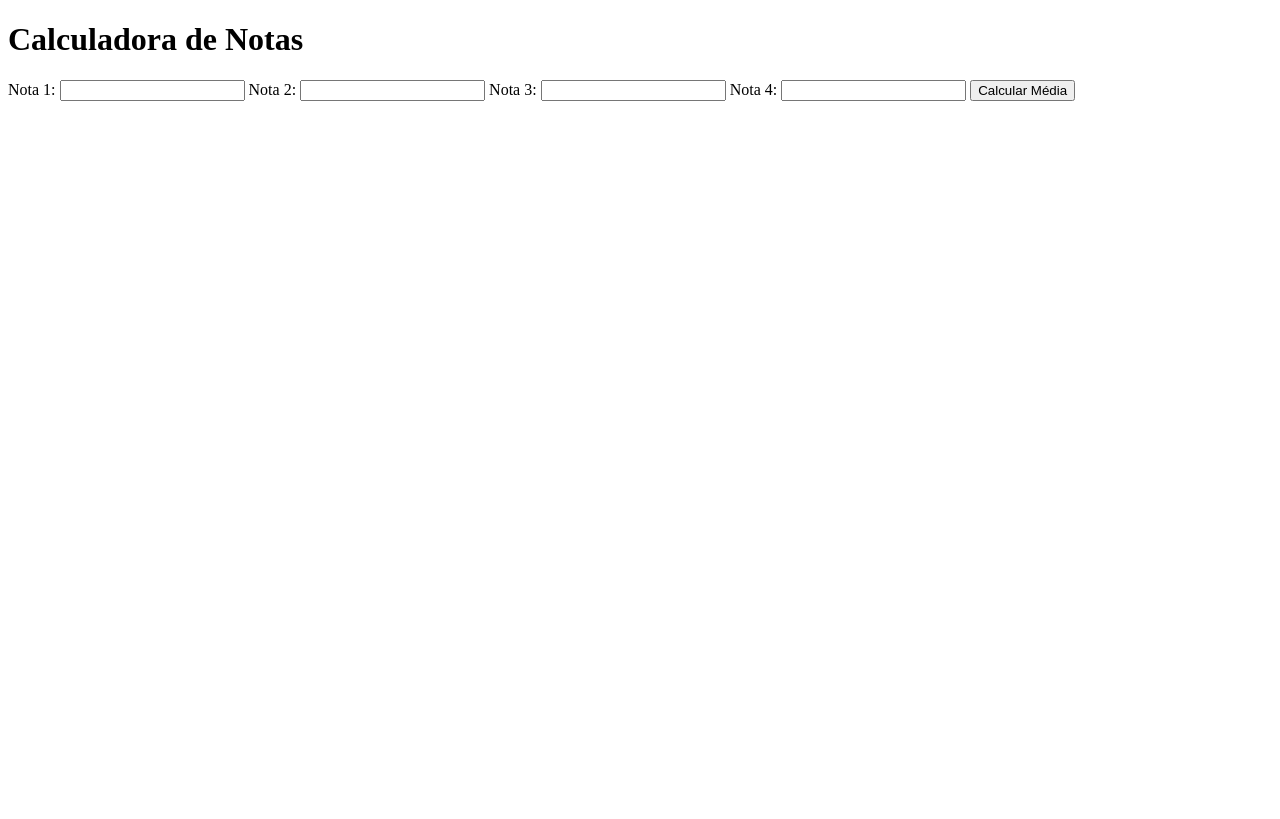
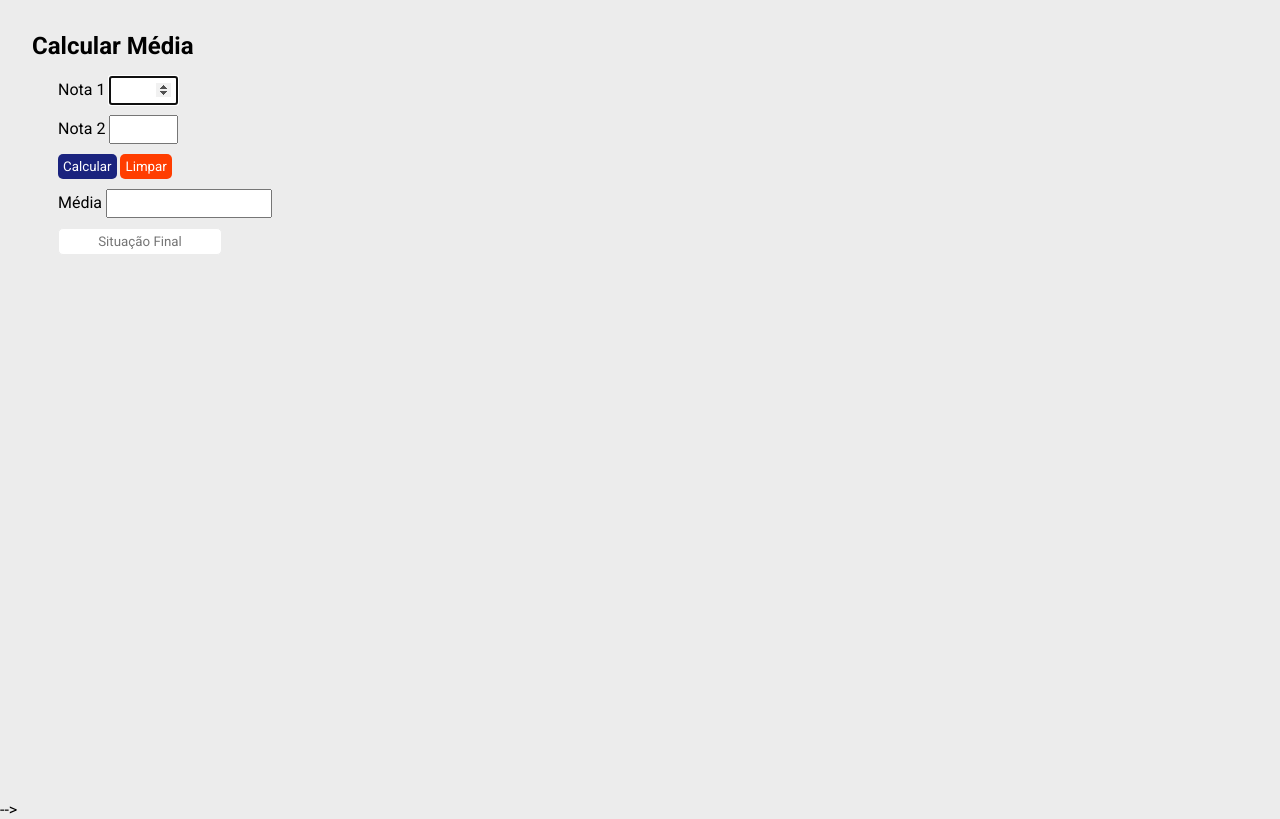
Before and after one commit to Abadefr/curso-js-3, a plain HTML site: page aula15.html in a window 1280 px wide. Drawn offline with Linux system fonts and the light colour scheme.

Commit message:
Calculadora de media (fazendo)

```diff
--- a/aula15.html
+++ b/aula15.html
@@ -3,10 +3,61 @@
 <head>
     <meta charset="UTF-8">
     <meta name="viewport" content="width=device-width, initial-scale=1.0">
+    <link rel="stylesheet" href="/css/aula15.css">
     <title>Document</title>
 </head>
 <body>
-     <h1>Calculadora de Notas</h1>
+    <main id='tela-principal'>
+        <section class='conteudo' id='formulario'>
+            <h1>Calcular Média</h1>
+        <form action="#" method='POST'>
+            <div class='form-group'>
+            <label for="nota1">Nota 1</label>
+            <input type="number" name="nota1" id="nota1" min='0.0' max='10.0' step="0.1" autofocus required onBlur='validarNumero(this)' />
+            </div>
+
+            <div class='form-group'>
+            <label for="nota2">Nota 2</label>
+            <input type="number" name="nota2" id="nota2" min='0.0' max='10.0' step="0.1" required onBlur='validarNumero(this)' />
+            </div>
+
+            <div class='form-group'>
+            <button class='botao' id='btnCalcular' type="submit">Calcular</button>
+            <button type='reset' id='btnLimpar'>Limpar</button>
+            </div>
+
+            <div class='form-group'>
+            <label for="media">Média</label>
+            <input type="number" name="media" id="media" value='' readonly />
+            </div>
+
+            <div class="form-group">
+            <input type="text" name="situacao" class="cx" id="situacao" placeholder='Situação Final' readonly />
+            </div>
+        </form>
+            <p id='aviso' class=''></p>
+        </section>
+        </main>
+
+
+
+
+
+
+
+
+
+
+
+
+
+
+
+
+
+
+
+   <!--  <h1>Calculadora de Notas</h1>
      <form action=""  id="notaForm">
         <label for="nota1">Nota 1:</label>
         <input type="number" id="nota1" name="nota1" step="0.01" required>
@@ -23,8 +74,8 @@
         <button type="submit" id="btnEnviar">Calcular Média</button>
      </form>
 
-     <p id="resultado"></p>
+     <p id="resultado"></p>-->
 
-     <script src="/js/aula15.js"></script>
+     <script src="/js/aula15.js"></script> -->
 </body>
 </html>
--- /dev/null
+++ b/css/aula15.css
@@ -0,0 +1,88 @@
+@import url('https://fonts.googleapis.com/css2?family=Roboto:wght@100;300;400;500;700&display=swap');
+
+* {
+    margin: 0;
+    padding: 0;
+    box-sizing: border-box;
+    font-family: 'Roboto', sans-serif;
+}
+
+body {
+    width: 100vw;
+    height: 100vh;
+    background: #ececec;
+}
+
+main {
+    width: 100%;
+    height: 100%;
+    padding: 1rem; /* espacamento interno */
+}
+
+section {
+    width: 100%;
+    margin: 0 auto;
+    padding: 1rem;
+    margin-bottom: 0.625rem;
+}
+
+.alerta {
+    background: #f44336;
+    padding: 5px;
+    border-radius: 5px;
+}
+
+/* CLASS PARA FORMATAR COM JS */
+.aprovado {
+    background: #64dd17;
+}
+
+.reprovado {
+    background: #f44336;
+}
+
+.recuperacao {
+    background: #ffc107;
+}
+
+/* FORMULARIO */
+form {
+    margin: 1rem;
+}
+
+/* DIV DOS INPUTS */
+.form-group {
+    margin: 0.625rem;
+}
+
+/* INPUTS */
+input[type=number], input[type=text] {
+    padding: 5px;
+    text-align: center;
+}
+
+.cx, input[type=text] {
+    border: 1px solid #ececec;
+    border-radius: 5px;
+}
+
+/* BOTOES */
+.form-group button {
+    color: #fff;
+    border: 0;
+    border-radius: 5px;
+    padding: 5px;
+    cursor: pointer;
+}
+
+button:hover {
+    box-shadow: 0 0 3px #222;
+}
+
+#btnCalcular {
+    background: #1a237e;
+}
+
+#btnLimpar {
+    background: #ff3d00;
+}
--- a/js/aula15.js
+++ b/js/aula15.js
@@ -1,4 +1,54 @@
-/*Selecione os elementos que deseja manipular*/
+/* Aulo 15 de js aplicação Calculadora de Media */
+// Selecione os elementos que deseja manipular
+let aviso = document.querySelector('#aviso')
+let formulario = document.querySelector('#form')
+
+let btnCalcular = document.querySelector('#btnCalcular')
+let btnLinpar = document.querySelector('#btnLinpar')
+
+//Selecione caixas de texto por id
+let cxNota1 = document.querySelector('#nota1')
+let cxNota2 = document.querySelector('#nota1')
+let cxMedia = document.querySelector('#media')
+let cxSituacao = document.querySelector('#situacao')
+
+//Calcular media
+function calcularMedia(n1, n2) {
+   return (n1 + n2) / 2
+}
+
+// Calcular a media apos o click
+btnCalcular.addEventListener(click, function(e) {
+  // pegar o valor que esta dentro das caixas
+  //usar metodo parseFloat no <p> para converter string p pra float
+  let nota1 = parseFloat(cxNota1.value)
+  let nota2 = parseFloat(cxNota2.value)
+})
+
+
+
+
+
+
+
+
+
+
+
+
+
+
+
+
+
+
+
+
+
+
+
+
+/*Selecione os elementos que deseja manipular
 let cxNota1 = document.querySelector("#nota1")
 let cxNota2 = document.querySelector("#nota2")
 let cxNota3 = document.querySelector("#nota3")
@@ -8,27 +58,27 @@ let btnEnviar = document.querySelector("#btnEnviar")
 
 let resul = document.querySelector('#resultado')
 
-/*Adicionar um escutador para o btnEnviar*/
+/*Adicionar um escutador para o btnEnviar
 btnEnviar.addEventListener('click', function (e) {
 
 e.preventDefault()
 
-/*Pegar os valores de cad input*/
+/*Pegar os valores de cad input
    let num1 = parseFloat(cxNota1.value)
    let num2 = parseFloat(cxNota2.value)
    let num3 = parseFloat(cxNota3.value)
    let num4 = parseFloat(cxNota4.value)
 
-   /*Calcular o valor das notas*/
+   /*Calcular o valor das notas
    const CALCULARM = ((num1 + num2 + num3 + num4) / 4).toFixed(1)
 
-   /* Vereficar se os campos estão preenchidos*/
+   /* Vereficar se os campos estão preenchidos
    if (isNaN(num1) || isNaN(num2) || isNaN(num3) || isNaN(num4)) {
-    /*emprimir os resultados */
+    /*emprimir os resultados
       resul.textContent =`Por favor, preencha tosdas as notas corretamente.`
 
    } else {
      resul.textContent = `Sua média é: ${CALCULARM}`
    }
 
-})
+})*/
```
Also changed, not shown: css/aula14.css (deleted).
